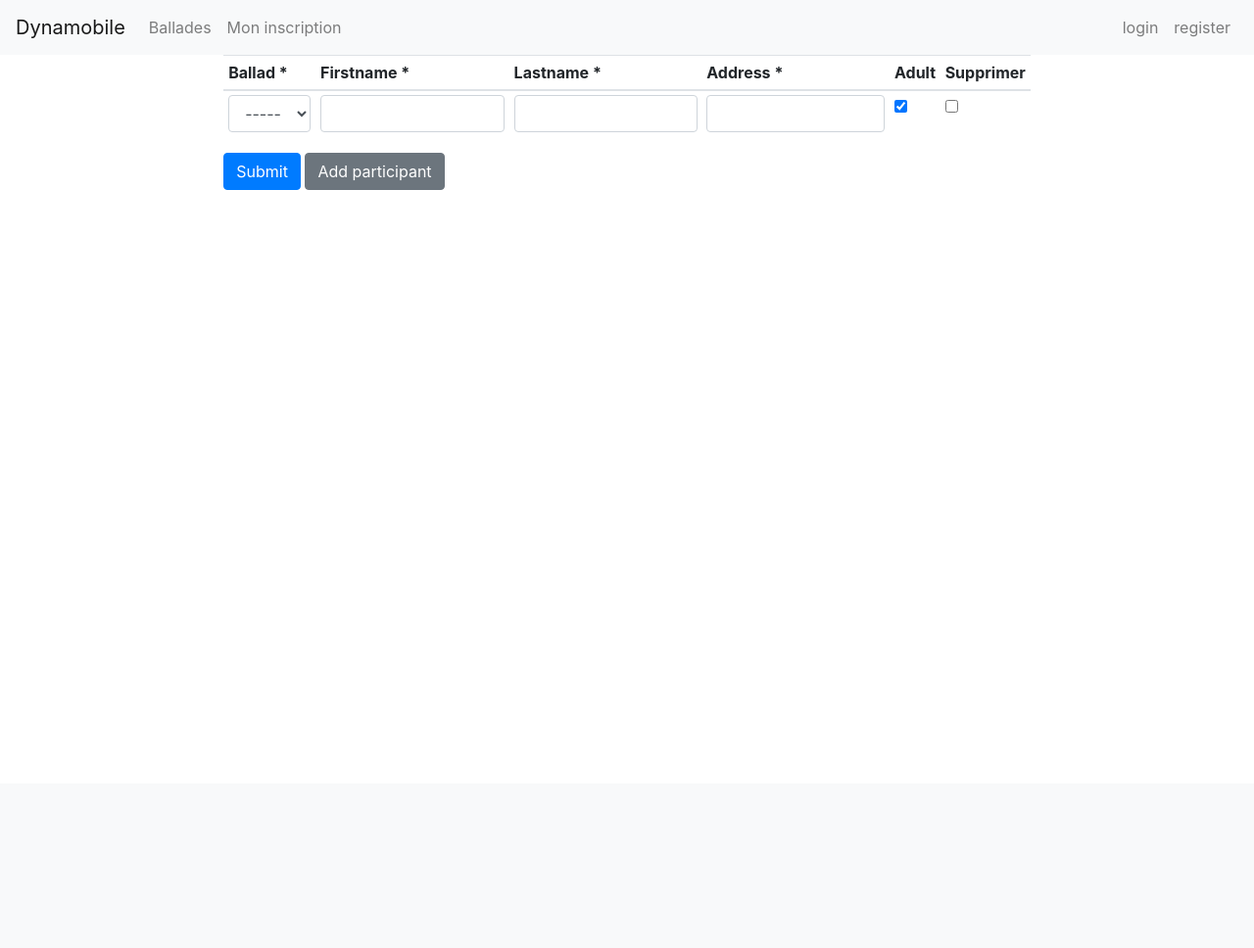
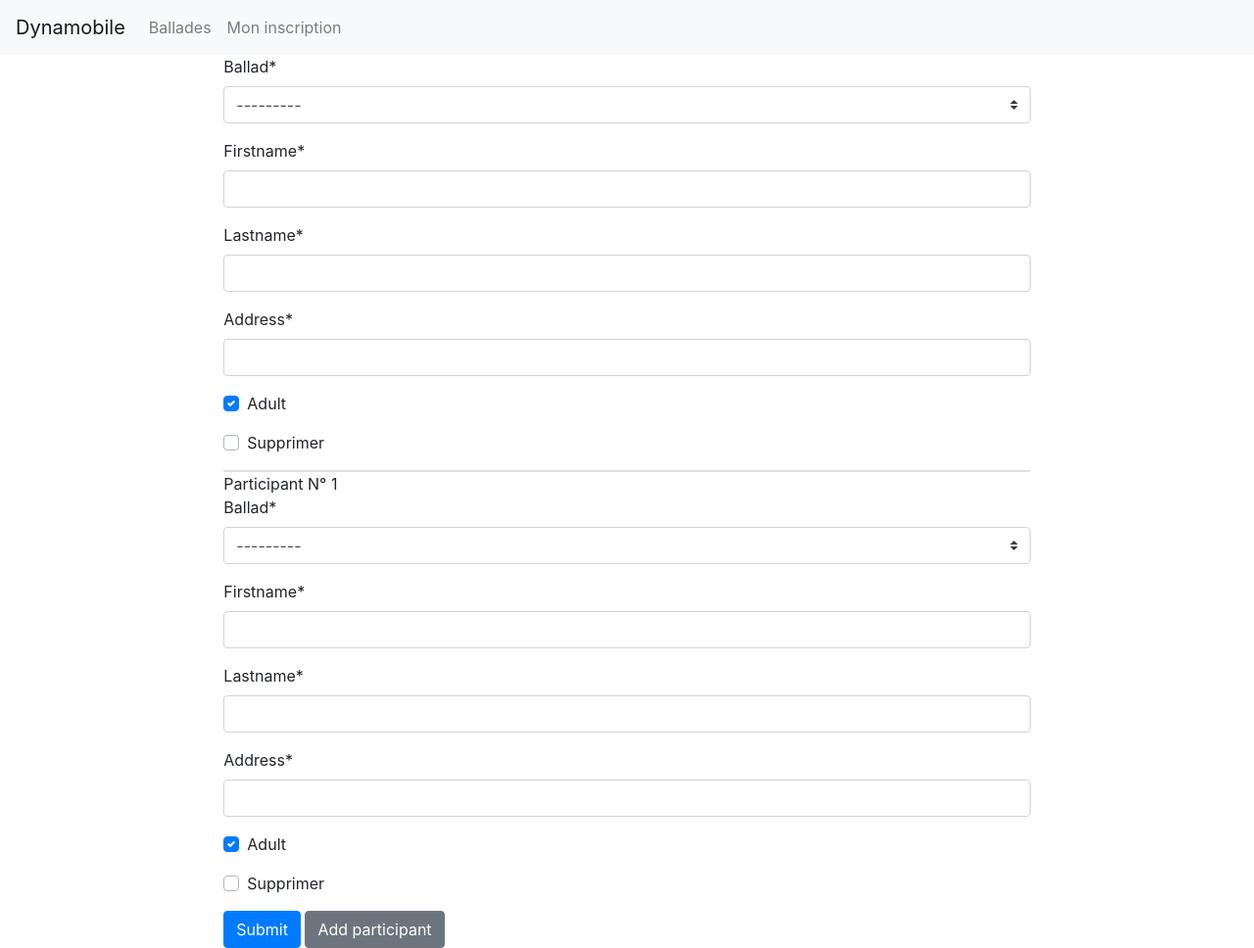
Before and after one commit to acelpb/dyn_signup, a Django app: page /submit in a window 1280 px wide. Shown: the whole page at 98% size. Before the commit the page ends 194 px from the top, so only its background shows below. Run offline with Django 3.2, Linux system fonts and the light colour scheme; data comes from the database, SQL or seed files in the repository; data that the repository does not hold is empty; some libraries are stand-ins or nearby versions.

Commit message:
fix old people

```diff
--- a/templates/base.html
+++ b/templates/base.html
@@ -32,21 +32,6 @@
                 <a class="nav-link" href="{% url "participant_view" %}">Mon inscription</a>
             </li>
         </ul>
-        <ul class="navbar-nav">
-            {% if user.is_authenticated %}
-                <li class="nav-item"><span class="nav-link">{{ user.username }}</span></li>
-                <li class="nav-item">
-                    <a class="nav-link" href="{% url 'logout' %}">{% trans "logout" %}</a>
-                </li>
-            {% else %}
-                <li class="nav-item">
-                    <a class="nav-link" href="{% url 'login' %}">{% trans "login" %}</a>
-                </li>
-                <li class="nav-item">
-                    <a class="nav-link" href="{% url 'django_registration_register' %}">{% trans "register" %}</a>
-                </li>
-            {% endif %}
-        </ul>
     </div>
 </nav>
 <main role="main" class="container-fluid">
--- a/templates/signup/particpant.html
+++ b/templates/signup/particpant.html
@@ -6,63 +6,29 @@
 {% load i18n %}
 
 {% block smallcontent %}
+    {% if reviewing_form %}
+        <div class="alert alert-primary">
+                Votre inscription est confirmée. Rendez-vous le 23 juillet à 10h devant la gare de Charleroi Sud.
+        </div>
+    {% endif %}
     {% if form.forms %}
     <form method="post">
         {%  for error in form.non_form_errors %}
             <div class="alert alert-danger" role="alert">{{ error }}</div>
         {% endfor %}
         {% csrf_token %}
-        <div>
+        {% crispy form %}
+
+        <div class="card">
             {{ form.management_form|crispy }}
         </div>
+        {% for subform in form %}
+            <div class="form-group">
+                Participant N° {{ forloop.counter }}
 
-        <table class="table table-striped table-sm">
-            <thead>
-            <tr>
-                {% for field in form.forms.0 %}
-                    {% if field.label and not field.is_hidden %}
-                        <th for="{{ field.auto_id }}"
-                            class="col-form-label {% if field.field.required %}requiredField{% endif %}">
-                            {{ field.label|safe }}{% if field.field.required and not field|is_checkbox %}
-                                <span class="asteriskField">*</span>{% endif %}
-                        </th>
-                    {% endif %}
-                {% endfor %}
-            </tr>
-
-            </thead>
-
-            <tbody>
-            <tr class="d-none empty-form">
-                {% for field in form.empty_form %}
-                    {% if field|is_checkbox %}
-                        <td id="div_{{ field.auto_id }}" class="form-group">
-                            {{ field }}
-                        </td>
-                    {% else %}
-                        {% include 'bootstrap4/field.html' with tag="td" form_show_labels=False %}
-                    {% endif %}
-                {% endfor %}
-            </tr>
-
-            {% for subform in form %}
-                {% if form_show_errors and not subform.is_extra %}
-                    {% include "bootstrap4/errors.html" %}
-                {% endif %}
-                <tr>
-                    {% for field in subform %}
-                        {% if field|is_checkbox %}
-                            <td id="div_{{ field.auto_id }}" class="form-group">
-                                {{ field }}
-                            </td>
-                        {% else %}
-                            {% include 'bootstrap4/field.html' with tag="td" form_show_labels=False %}
-                        {% endif %}
-                    {% endfor %}
-                </tr>
-            {% endfor %}
-            </tbody>
-        </table>
+                {% crispy form %}
+            </div>
+        {% endfor %}
         {% if reviewing_form %}
             <a href="{% url "participant_form" %}" class="btn btn-primary">Edit</a>
         {% else %}
```
